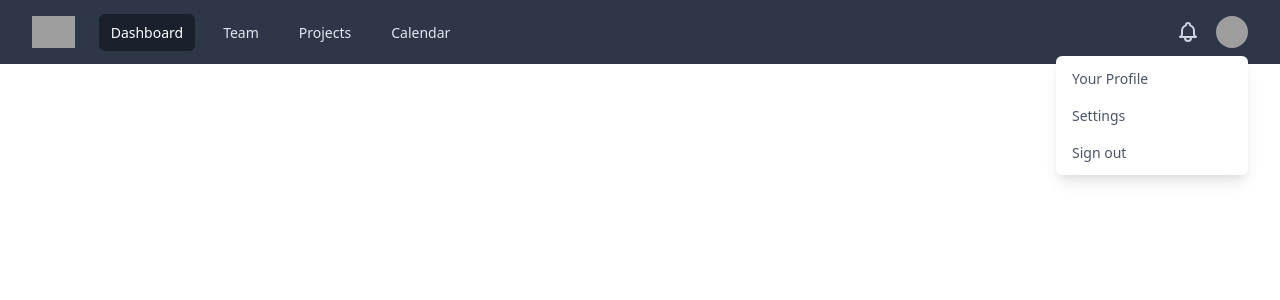
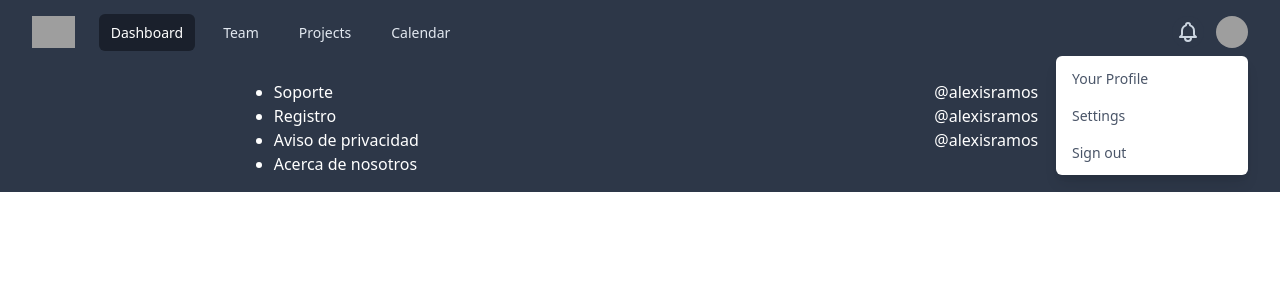
Before and after one commit to alexis-ramos/rickandmortyapp, a React (Create React App) app: page / in a window 1280 px wide. Shown: the top 300 px of the page. Built offline with nearby package versions, Linux system fonts and the light colour scheme; grey boxes are pictures that could not be loaded.

Commit message:
Se agrega el layout y con dos componentes

```diff
--- a/package.json
+++ b/package.json
@@ -13,7 +13,7 @@
     "web-vitals": "^0.2.4"
   },
   "scripts": {
-    "start": "react-scripts start && npm run watch:css",
+    "start": "PORT=4000 react-scripts start & npm run watch:css",
     "build": "react-scripts build && npm run build:css ",
     "test": "react-scripts test",
     "eject": "react-scripts eject",
--- /dev/null
+++ b/src/components/Footer.jsx
@@ -0,0 +1,30 @@
+import React from 'react';
+
+const Footer = () => {
+  return (
+    <footer className='w-full text-white bg-gray-800'>
+      <div className='md:flex md:flex-row-reverse justify-around'>
+        <div className='mt-4 ml-8'>
+          <div className='hover:text-orange-400 transition ease-out duration-200 cursor-pointer'>
+            <i className='fa fa-facebook'></i> @alexisramos
+          </div>
+          <div className='hover:text-orange-400 transition ease-out duration-200 cursor-pointer'>
+            <i className='fa fa-twitter'></i> @alexisramos
+          </div>
+          <div className='hover:text-orange-400 transition ease-out duration-200 cursor-pointer'>
+            <i className=' fa fa-instagram'></i> @alexisramos
+          </div>
+        </div>
+
+        <ul className='mt-4 mb-4 ml-8  md:list-disc'>
+          <li>Soporte</li>
+          <li>Registro</li>
+          <li>Aviso de privacidad</li>
+          <li>Acerca de nosotros</li>
+        </ul>
+      </div>
+    </footer>
+  );
+};
+
+export default Footer;
--- a/src/components/Header.jsx
+++ b/src/components/Header.jsx
@@ -61,25 +61,25 @@ const Header = () => {
             <div className='hidden sm:block sm:ml-6'>
               <div className='flex space-x-4'>
                 <a
-                  href='#'
+                  href='facebook.com'
                   className='px-3 py-2 rounded-md text-sm font-medium text-white bg-gray-900'
                 >
                   Dashboard
                 </a>
                 <a
-                  href='#'
+                  href='facebook.com'
                   className='px-3 py-2 rounded-md text-sm font-medium text-gray-300 hover:text-white hover:bg-gray-700'
                 >
                   Team
                 </a>
                 <a
-                  href='#'
+                  href='facebook.com'
                   className='px-3 py-2 rounded-md text-sm font-medium text-gray-300 hover:text-white hover:bg-gray-700'
                 >
                   Projects
                 </a>
                 <a
-                  href='#'
+                  href='facebook.com'
                   className='px-3 py-2 rounded-md text-sm font-medium text-gray-300 hover:text-white hover:bg-gray-700'
                 >
                   Calendar
@@ -131,21 +131,21 @@ const Header = () => {
                 aria-labelledby='user-menu'
               >
                 <a
-                  href='#'
+                  href='facebook.com'
                   className='block px-4 py-2 text-sm text-gray-700 hover:bg-gray-100'
                   role='menuitem'
                 >
                   Your Profile
                 </a>
                 <a
-                  href='#'
+                  href='facebook.com'
                   className='block px-4 py-2 text-sm text-gray-700 hover:bg-gray-100'
                   role='menuitem'
                 >
                   Settings
                 </a>
                 <a
-                  href='#'
+                  href='facebook.com'
                   className='block px-4 py-2 text-sm text-gray-700 hover:bg-gray-100'
                   role='menuitem'
                 >
@@ -159,25 +159,25 @@ const Header = () => {
       <div className='hidden sm:hidden'>
         <div className='px-2 pt-2 pb-3 space-y-1'>
           <a
-            href='#'
+            href='facebook.com'
             className='block px-3 py-2 rounded-md text-base font-medium text-white bg-gray-900'
           >
             Dashboard
           </a>
           <a
-            href='#'
+            href='facebook.com'
             className='block px-3 py-2 rounded-md text-base font-medium text-gray-300 hover:text-white hover:bg-gray-700'
           >
             Team
           </a>
           <a
-            href='#'
+            href='facebook.com'
             className='block px-3 py-2 rounded-md text-base font-medium text-gray-300 hover:text-white hover:bg-gray-700'
           >
             Projects
           </a>
           <a
-            href='#'
+            href='facebook.com'
             className='block px-3 py-2 rounded-md text-base font-medium text-gray-300 hover:text-white hover:bg-gray-700'
           >
             Calendar
--- /dev/null
+++ b/src/components/Layout.jsx
@@ -0,0 +1,13 @@
+import React from 'react'
+import Footer from './Footer';
+import Header from './Header';
+
+const Layout = ({children}) => (
+    <div className="Home">
+        <Header />
+        {children}
+        <Footer />
+    </div>
+);
+
+export default Layout;
--- a/src/containers/Home.js
+++ b/src/containers/Home.js
@@ -1,9 +1,10 @@
 import React from 'react';
-import Header from './../components/Header';
+
+import Layout from './../components/Layout';
 
 const Home = () => {
   return(
-    <Header />
+    <Layout />
   );
 };
 
```
